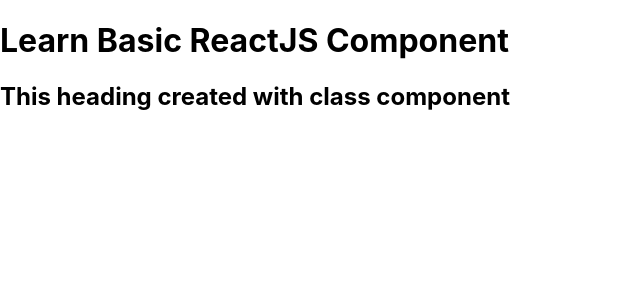
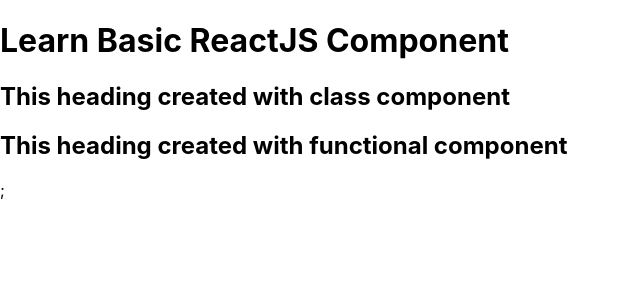
Before and after one commit to dianadityam/dian-reactjs, a React (Create React App) app: page / in a window 1280 px wide. Shown: the top 300 px of the page, without its empty margins (0-640 px from the left). Built offline with nearby package versions, Linux system fonts and the light colour scheme.

Commit message:
create functional component

```diff
--- /dev/null
+++ b/src/Komponen/Pembahasan/FunctionalComponent.jsx
@@ -0,0 +1,9 @@
+const FunctionalComponent = () => {
+    return (
+        <div>
+            <h2>This heading created with functional component</h2>;
+        </div>
+    );
+
+}
+export default FunctionalComponent;
--- a/src/Komponen/index.jsx
+++ b/src/Komponen/index.jsx
@@ -1,5 +1,6 @@
 import React from "react";
 import ClassComponent from "./Pembahasan/ClassComponent";
+import FunctionalComponent from "./Pembahasan/FunctionalComponent";
 
 export default class Komponen extends React.Component {
 
@@ -7,6 +8,7 @@
         return (
             <div>
                 <ClassComponent />
+                <FunctionalComponent />
             </div>
         )
     }
```
